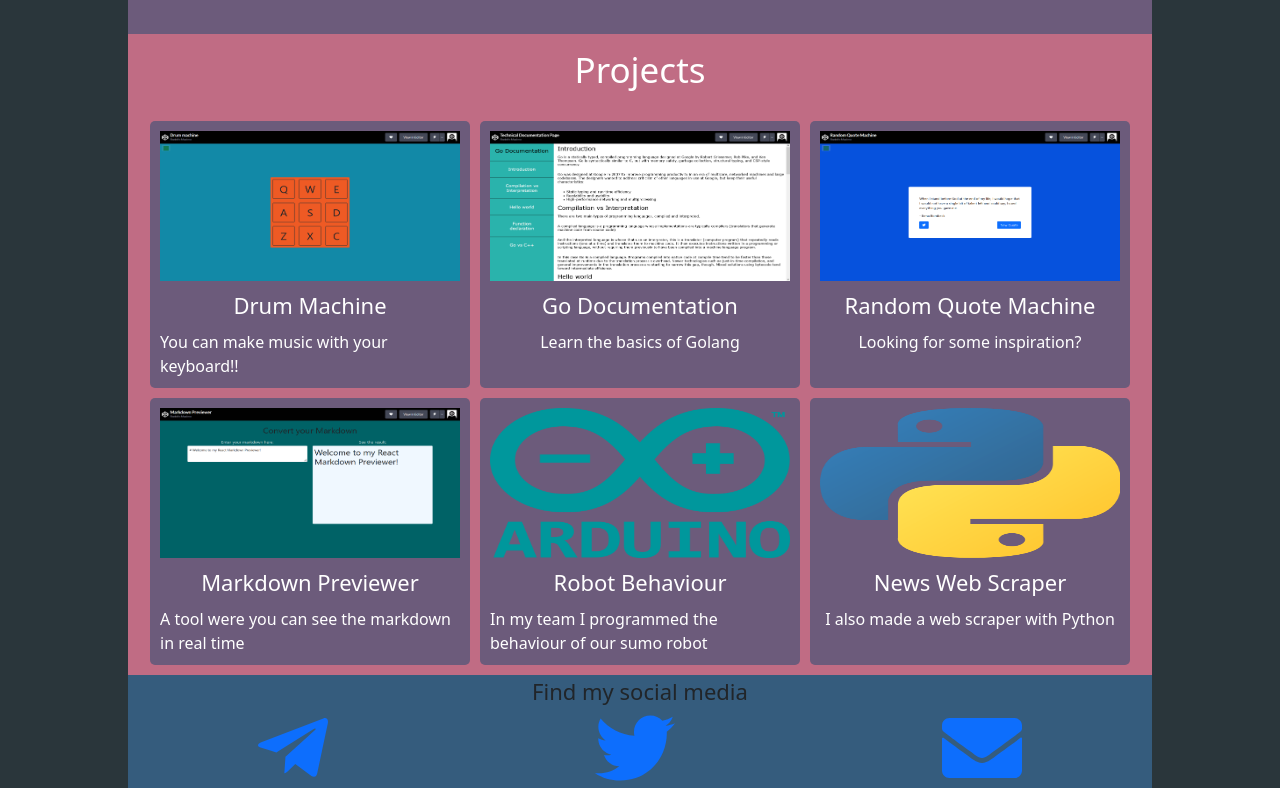
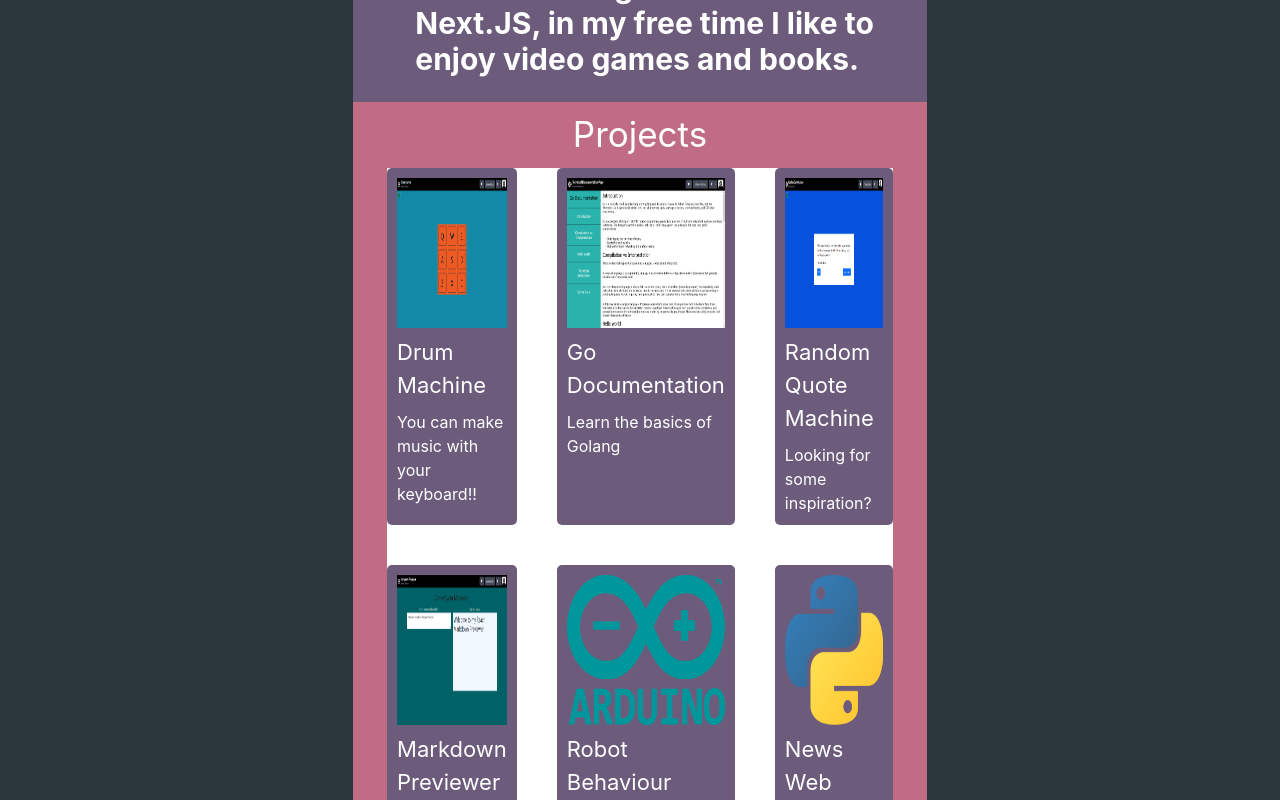
Before and after one commit to Rodomaxi2/Portfolio, a Next.js app: page / in a window 1280 px wide. Shown: the part 520-1320 px from the top of the page. Built offline with nearby package versions, Linux system fonts and the light colour scheme.

Commit message:
Fixed imports

```diff
--- a/Components/Navbar.js
+++ b/Components/Navbar.js
@@ -14,7 +14,7 @@ const Navbar = () => (
 			alignItems="center"
 			zIndex="1"
 		>
-			<Link href="/" color="white">
+			<Link href="/" color="white" textDecoration="none">
 				Welcome to my portfolio
 			</Link>
 			<Stack direction="row" spacing="30">
--- a/Components/ProjectCard.js
+++ b/Components/ProjectCard.js
@@ -5,13 +5,13 @@ import PropTypes from "prop-types";
 const ProjectCard = ({ item, index }) => {
 	const hola = "hola";
 	return (
-		<GridItem key={index} w="100%" bg="#6C5B7B" padding="10px" rounded="5px">
+		<GridItem key={index} w="100%" bg="#6C5B7B" padding="10px" rounded="5px" colSpan="1">
 			<Center>
 				<Flex>
 					<VStack>
 						<Center>
 							<Link href={item.link} target="_blank">
-								<Image src={item.image} h="150px" w="300px" objectFit="fill" />
+								<Image src={item.image} h="150px" w="100%" objectFit="fill" />
 							</Link>
 						</Center>
 						<Text textColor="white" fontSize="22px">
--- a/Components/Projects.js
+++ b/Components/Projects.js
@@ -14,9 +14,17 @@ const Projects = () => (
 
 		<Center w="90%">
 			<Grid
-				templateColumns={["repeat(1,1fr)", "repeat(2,1fr)", "repeat(3,1fr)"]}
+				templateColumns={[
+					"repeat(1,1fr)",
+					"repeat(2,1fr)",
+					"repeat(3,1fr)",
+					"repeat(3,1fr)",
+				]}
+				templateRows="repeat(auto,1fr)"
 				columnGap={10}
 				rowGap={10}
+				w="100%"
+				bg="white"
 			>
 				{dataProjects &&
 					dataProjects.map((item, idx) => <ProjectCard item={item} index={idx} />)}
--- a/pages/_app.js
+++ b/pages/_app.js
@@ -1,8 +1,13 @@
 import "../styles/globals.css";
 import "bootstrap/dist/css/bootstrap.css";
+import { ChakraProvider } from "@chakra-ui/react";
 
 function MyApp({ Component, pageProps }) {
-	return <Component {...pageProps} />;
+	return (
+		<ChakraProvider>
+			<Component {...pageProps} />
+		</ChakraProvider>
+	);
 }
 
 export default MyApp;
```
